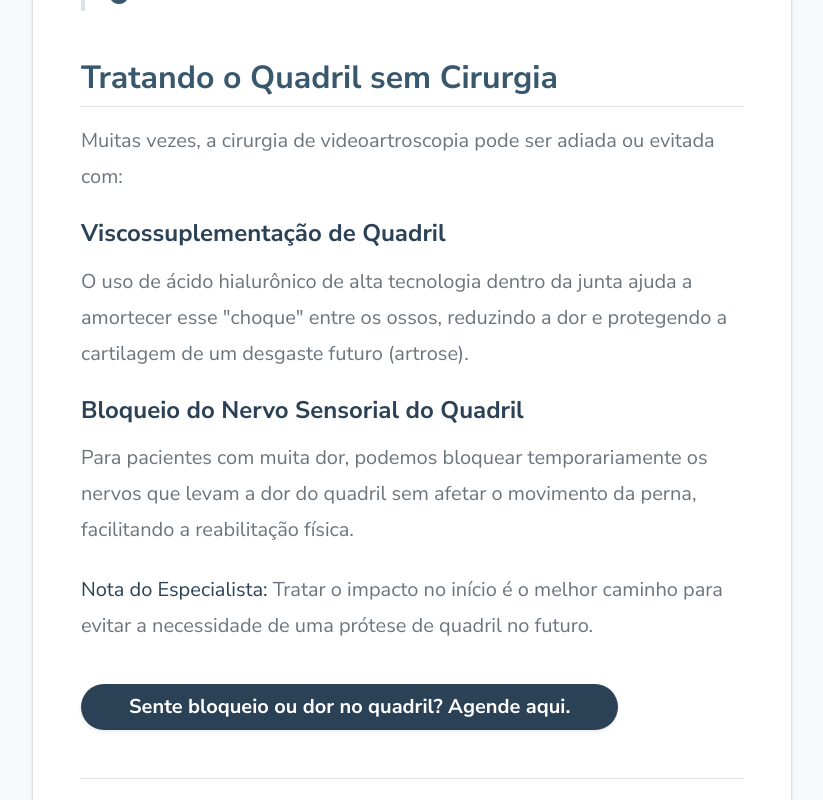
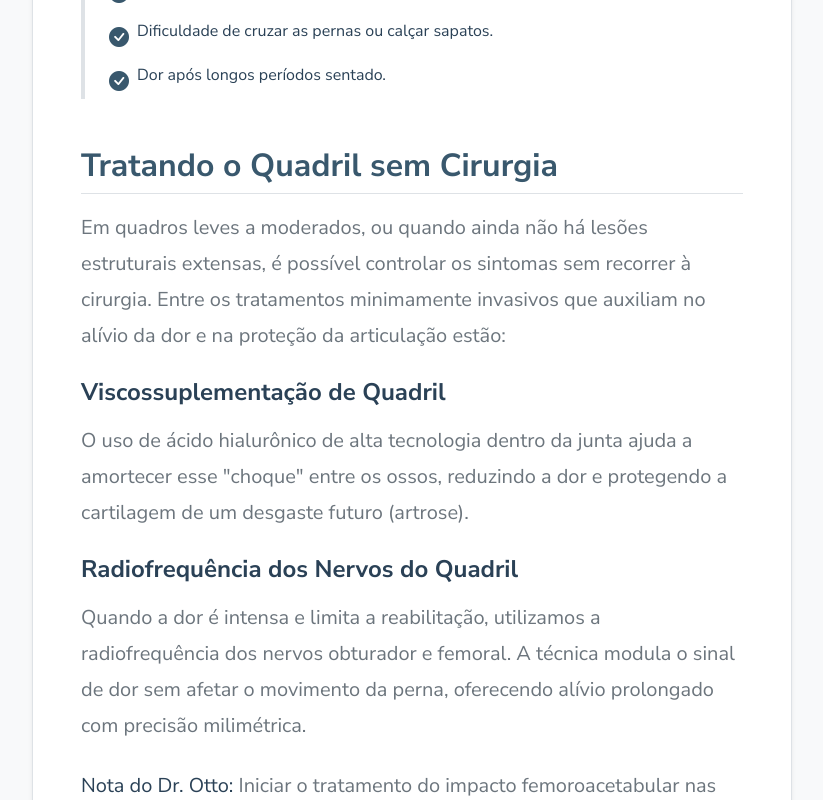
Before and after one commit to benedetjv/teste-site, a Next.js app: page /blog/impacto-femoroacetabular-quadril in a window 1280 px wide. Shown: the part 1020-1820 px from the top of the page, without its empty margins (228-1051 px from the left). Built offline with nearby package versions, Linux system fonts and the light colour scheme.

Commit message:
feat(blog): update Impacto Femoroacetabular article with radiofrequency and preventive care

```diff
--- a/src/app/blog/impacto-femoroacetabular-quadril/page.mdx
+++ b/src/app/blog/impacto-femoroacetabular-quadril/page.mdx
@@ -1,31 +1,31 @@
 export const metadata = {
-  title: 'Impacto Femoroacetabular: Dor na "virilha" ao cruzar as pernas',
-  description: 'Entenda por que o atrito no quadril causa dor profunda e como a viscossuplementação e infiltrações ajudam a preservar a articulação.',
+  title: 'Impacto Femoroacetabular: O conflito no quadril',
+  description: 'Entenda por que o atrito no quadril causa dor profunda e como a viscossuplementação e radiofrequência ajudam a preservar a articulação.',
 };
 
 # Impacto Femoroacetabular: O conflito no quadril
 
-O **Impacto Femoroacetabular (IFA)** ocorre quando os ossos do quadril (fêmur e bacia) não se encaixam perfeitamente. Durante o movimento, eles batem um no outro, lesionando a cartilagem e o lábrum.
+O **Impacto Femoroacetabular (IFA)** ocorre quando os ossos do quadril (fêmur e bacia) não se encaixam perfeitamente. Durante determinados movimentos, ocorre um atrito anormal entre o fêmur e o acetábulo, o que pode lesionar a cartilagem articular e o lábrum — uma estrutura que funciona como um ‘amortecedor’ dentro da articulação.
 
 ## Quem mais sofre com isso?
 É muito comum em jovens ativos, atletas de futebol, crossfit e lutas, ou simplesmente pessoas com uma anatomia óssea propensa ao impacto.
 
 ## Sintomas Comuns
--   Dor na região da **virilha** (sinal do "C" invertido com a mão).
+-   **Dor na região da virilha** — muitas vezes o paciente demonstra o local da dor formando um ‘C’ invertido com a mão sobre o quadril (sinal clássico do impacto).
 -   Dor ao entrar ou sair do carro.
 -   Dificuldade de cruzar as pernas ou calçar sapatos.
 -   Dor após longos períodos sentado.
 
 ## Tratando o Quadril sem Cirurgia
 
-Muitas vezes, a cirurgia de videoartroscopia pode ser adiada ou evitada com:
+Em quadros leves a moderados, ou quando ainda não há lesões estruturais extensas, é possível controlar os sintomas sem recorrer à cirurgia. Entre os tratamentos minimamente invasivos que auxiliam no alívio da dor e na proteção da articulação estão:
 
 ### Viscossuplementação de Quadril
 O uso de ácido hialurônico de alta tecnologia dentro da junta ajuda a amortecer esse "choque" entre os ossos, reduzindo a dor e protegendo a cartilagem de um desgaste futuro (artrose).
 
-### Bloqueio do Nervo Sensorial do Quadril
-Para pacientes com muita dor, podemos bloquear temporariamente os nervos que levam a dor do quadril sem afetar o movimento da perna, facilitando a reabilitação física.
+### Radiofrequência dos Nervos do Quadril
+Quando a dor é intensa e limita a reabilitação, utilizamos a radiofrequência dos nervos obturador e femoral. A técnica modula o sinal de dor sem afetar o movimento da perna, oferecendo alívio prolongado com precisão milimétrica.
 
-> **Nota do Especialista:** Tratar o impacto no início é o melhor caminho para evitar a necessidade de uma prótese de quadril no futuro.
+> **Nota do Dr. Otto:** Iniciar o tratamento do impacto femoroacetabular nas fases iniciais é fundamental para preservar a cartilagem, evitar o avanço para artrose e postergar (ou até evitar) uma cirurgia mais invasiva no futuro, como a prótese de quadril.
 
-[Sente bloqueio ou dor no quadril? Agende aqui.](https://wa.me/5519999439824)
+[Sente bloqueio ou dor no quadril? Agende sua consulta aqui.](https://wa.me/5519999439824)
--- a/src/app/blog/page.tsx
+++ b/src/app/blog/page.tsx
@@ -274,7 +274,7 @@ const posts = [
     },
     {
         slug: "impacto-femoroacetabular-quadril",
-        title: "Impacto Femoroacetabular (IFA): Dor na virilha do atleta",
+        title: "Impacto Femoroacetabular: O conflito no quadril",
         excerpt: "O atrito no quadril pode destruir sua cartilagem. Saiba como preservar a articulação.",
         date: "09 Jan 2026",
         category: "Joelho e Quadril",
```
